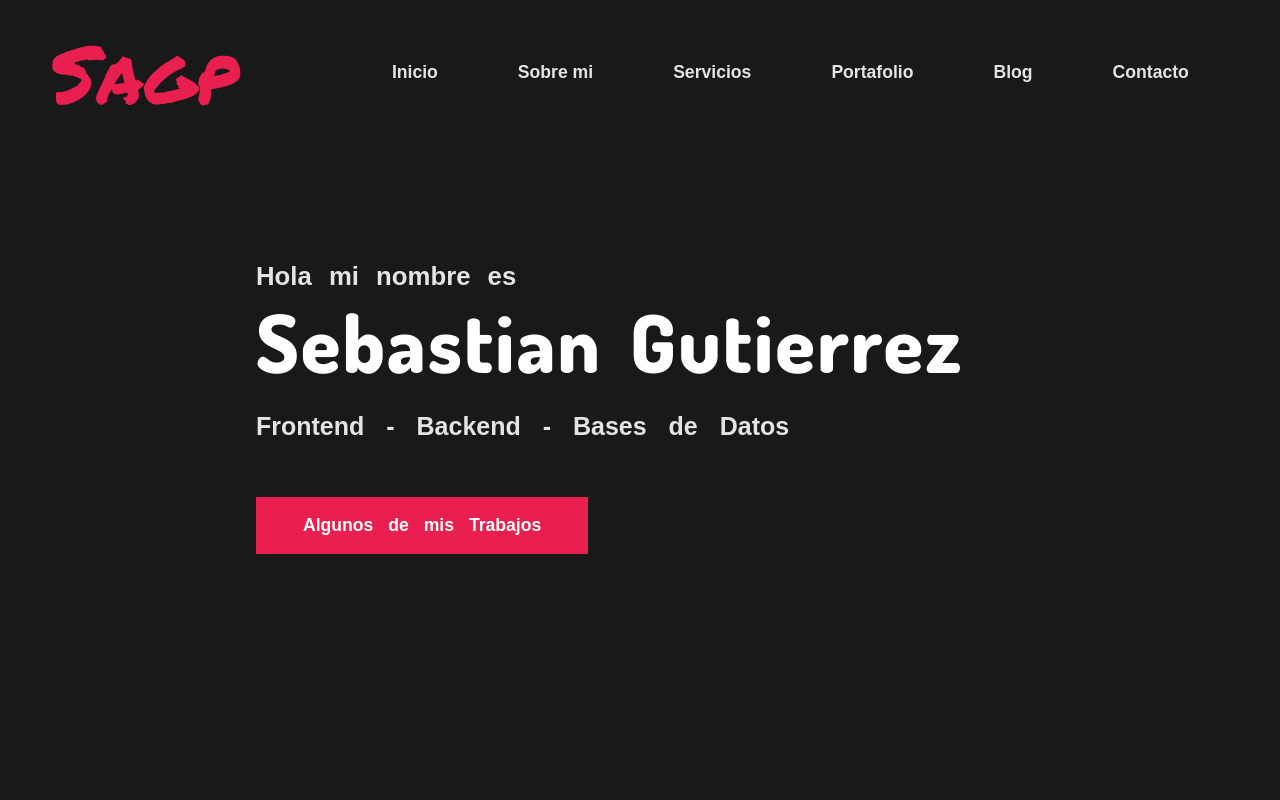
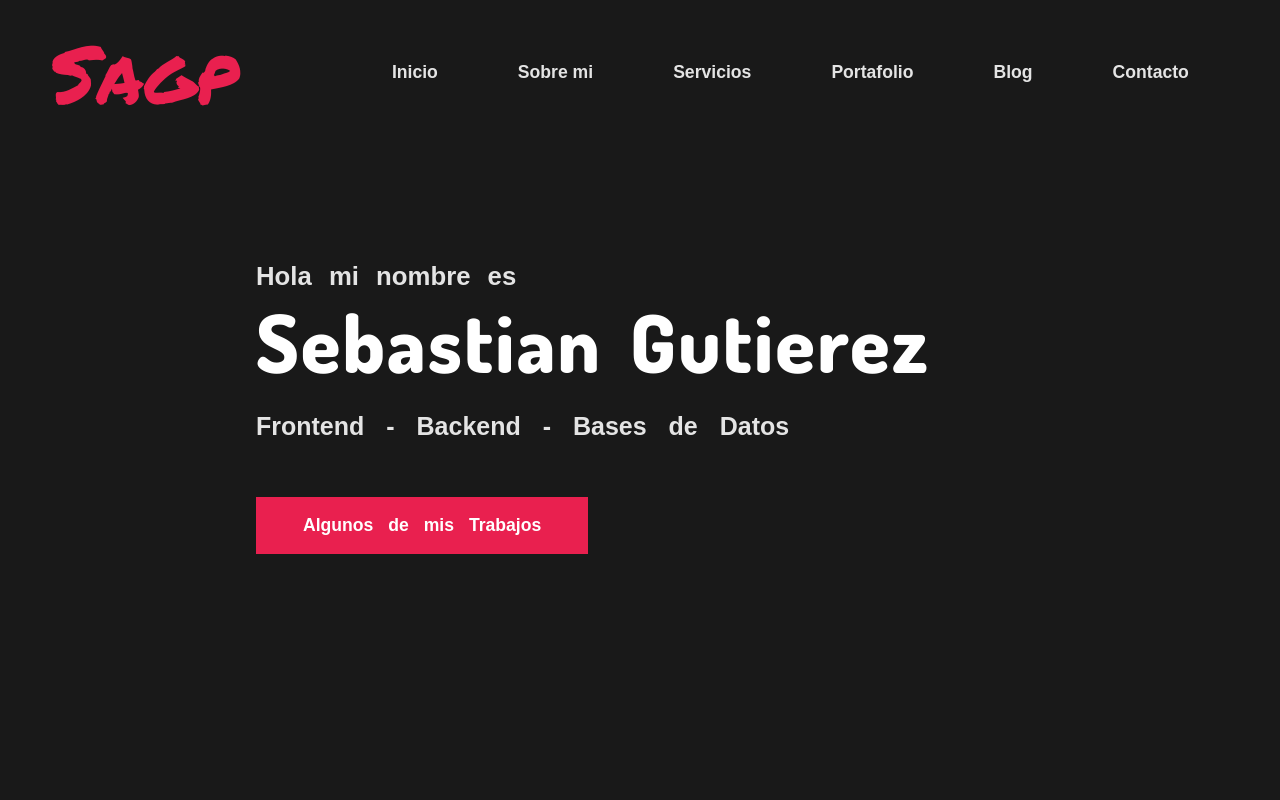
Before and after one commit to xItzSeba/Portafolio, a plain HTML site: page index.html in a window 1280 px wide. Shown: the top 800 px of the page. Drawn offline with Linux system fonts and the light colour scheme.

Commit message:
Segundo commit

```diff
--- a/index.html
+++ b/index.html
@@ -29,7 +29,7 @@
         <section class="home" id="home">
             <div class="hero-text">
                 <h3>Hola mi nombre es</h3>
-                <h1>Sebastian Gutierrez</h1>
+                <h1>Sebastian Gutierez</h1>
                 <h4>Frontend - Backend - Bases de Datos</h4>
                 <a href="#" class="btn">Algunos de mis Trabajos</a>
 
```
